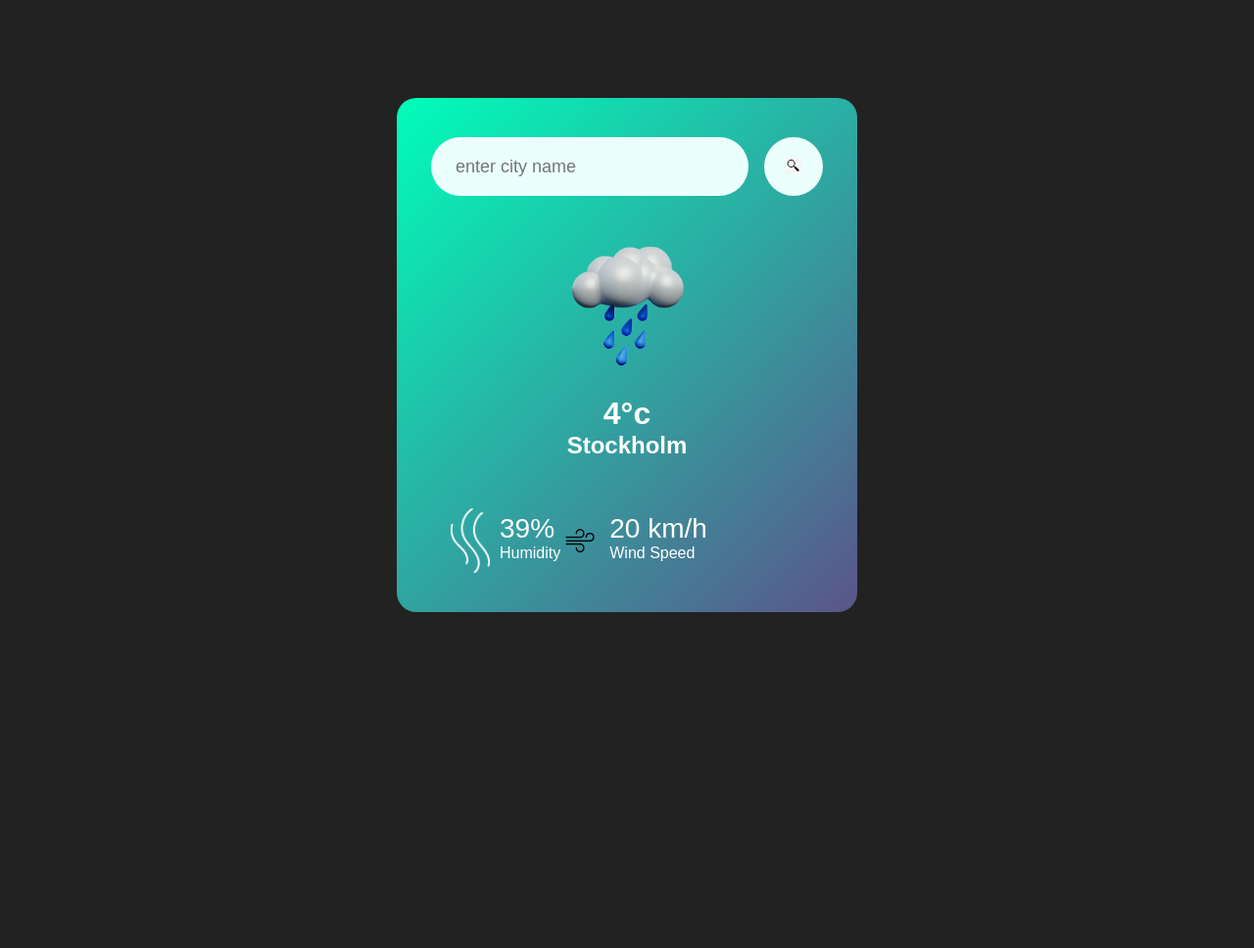
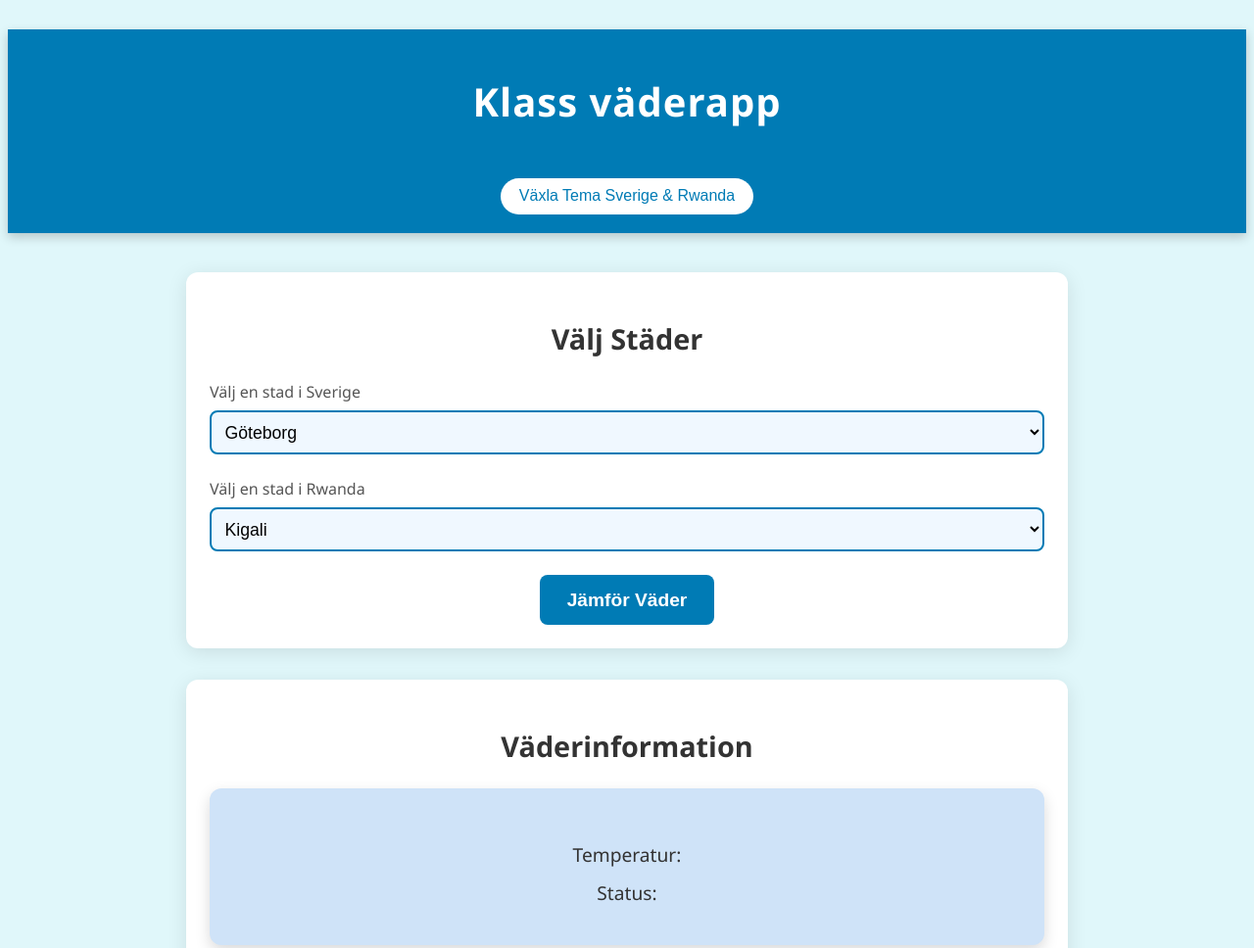
Before and after one commit to WilliamSkogh/hemsida-grupp, a plain HTML site: page index.html in a window 1280 px wide. Shown: the top 968 px of the page at 98% size. Before the commit the page ends 800 px from the top, so only its background shows below. Drawn offline with Linux system fonts and the light colour scheme.

Commit message:
gjord ändringar i temaväxlingen frest js och css

```diff
--- a/index.html
+++ b/index.html
@@ -1,71 +1,52 @@
-<!DOCTYPE html>
-<html>
+﻿<!DOCTYPE html>
+<html lang="en">
 <head>
+    <meta charset="UTF-8">
     <meta name="viewport" content="width=device-width, initial-scale=1.0">
-    <title>Weather App</title>
+    <title>Väderapp</title>
     <link rel="stylesheet" href="style.css">
-
 </head>
 <body>
-    <div class="card">
-         <div class = "search">
-            <input type="text" placeholder="enter city name"
-            spellcheck="false">
-            <button><img src="images/Search.pnp.jpg"> </button>
 
+    <header>
+        <h1>Klass väderapp</h1>
+        <button id="toggleTheme">Växla Tema Sverige & Rwanda</button>
+    </header>
+
+    <main>
+        <section id="valjastad">
+        <h2>Välj Städer</h2>
+        <div class="valja-stad">
+            <label for="sverigeStad">Välj en stad i Sverige</label>
+            <select id="sverigeStad">
+                <option value="2711537">Göteborg</option>
+                <option value="2673730">Stockholm</option>
+        </select>
         </div>
-        <div class="Weather">
-            <img src="images/rain.png" class="weather-icon">
-            <h1 class="temp">4°c</h1>
-            <h2 class="city">Stockholm</h2>
-            <div  class="details">
-                <div class="col">
-                    <img src="images/humidity.png">
-                    <div>
-                        <p class="humidity">39%</p>
-                        <p>Humidity</p>
-                    </div>
-                    <div class="col">
-                        <img src="images/wind.png">
-                        <div>
-                            <p class="wind">20 km/h</p>
-                            <p>Wind Speed</p>
-                        </div>
-                    </div>
-            </div>
+        <div class="valja-stad">
+            <label for="rwandaStad">Välj en stad i Rwanda</label>
+            <select id="rwandaStad">
+                <option value="202061">Kigali</option>
+                <option value="203112">Butare</option>
+            </select>
         </div>
-    </div>
+        <button id="vaderJamforelse">Jämför Väder</button>
+    </section>
 
-    <script>
-        const apiKey = "64153c628fc620f0cdb6eb639954fdbe";
-        const apiUrl = "https://api.openweathermap.org/data/2.5/weather?units=metric&q=";
-
-        const searchBox = document.querySelector(".search input");
-        const searchBtn = document.querySelector(".search button");
-
-        async function checkWeather(city) {
-            const response = await fetch(apiUrl + city + `&appid=${apiKey}`);
-            const data = await response.json();
-            console.log(data);
-
-
-            document.querySelector(".city").innerHTML = data.name;
-            document.querySelector(".temp").innerHTML = Math.round(data.main.temp) + "°C";
-            document.querySelector(".humidity").innerHTML = data.main.humidity + "%";
-            document.querySelector(".wind").innerHTML = data.wind.speed + " km/h";
-
-            if(data.weather[0].main =="Clouds"){
-
-
-        }
-    }
-
-        searchBtn.addEventListener("click", () => {
-            const city = searchBox.value;
-            checkWeather(city);
-        });
-        </script>
-
+ <section id="vaderInformation">
+    <h2>Väderinformation</h2>
+     <div id="sverigeVader" class="vader-kort">
+        <h3 class="sverigeStad"></h3>
+        <p class="temperatur">Temperatur: </p>
+         <p class="beskrivning">Status: </p>
+     </div>
+     <div id="rwandaVader" class="vader-kort">
+        <h3 class="rwandaStad"></h3>
+      <p class="temperatur">Temperatur: </p>
+      <p class="beskrivning">Status:</p>
+     </div>
+ </section>
+    </main>
+    <script src="script.js"></script>
 </body>
-
 </html>
--- /dev/null
+++ b/script.js
@@ -0,0 +1,72 @@
+const apiNyckel = 'b145baa6f3f75a96d9e6d88ac27a7d08';
+
+
+function hamtaVader(stadId, elementId, stadNamn) {
+    const url = `https://api.openweathermap.org/data/2.5/weather?id=${stadId}&units=metric&appid=${apiNyckel}&lang=sv`;
+
+    fetch(url)
+        .then((response) => response.json())
+        .then((data) => {
+
+            let temperatur = Math.round(data.main.temp) + "°C";
+            let temperaturF = Math.round((data.main.temp * 9/5) + 32) + "°F";
+            let beskrivning = data.weather[0].description;
+
+            document
+            .getElementById(elementId)
+            .querySelector('h3').innerText = stadNamn;
+
+            document
+                .getElementById(elementId)
+                .querySelector('.temperatur').innerText = `Temperatur: ${temperatur}`;
+
+            document
+                .getElementById(elementId)
+                .querySelector('.beskrivning').innerText = `Beskrivning: ${beskrivning}`;
+        })
+        .catch((error) => {
+
+            document
+                .getElementById(elementId)
+                .querySelector('.temperatur').innerText = "något blev fel";
+
+            console.error("Fel vid hämtning av väderdata:", error);
+        });
+}
+
+
+document.getElementById('vaderJamforelse').addEventListener('click', () => {
+
+    const sverigeStadId = document.getElementById('sverigeStad').value;
+    const rwandaStadId = document.getElementById('rwandaStad').value;
+
+    const sverigeStadNamn = document.getElementById('sverigeStad').selectedOptions[0].text;
+    const rwandaStadNamn = document.getElementById('rwandaStad').selectedOptions[0].text;
+
+    hamtaVader(sverigeStadId, 'sverigeVader', sverigeStadNamn);
+    hamtaVader(rwandaStadId, 'rwandaVader', rwandaStadNamn);
+});
+
+
+document.addEventListener('DOMContentLoaded', () => {
+    const savedTheme = localStorage.getItem('theme');
+    if (savedTheme) {
+      document.body.classList.add(savedTheme);
+    } else {
+
+      document.body.classList.add('ljustema');
+      localStorage.setItem('theme', 'ljustema');
+    }
+  });
+
+  document.getElementById('toggleTheme').addEventListener('click', () => {
+    if (document.body.classList.contains('ljustema')) {
+      document.body.classList.remove('ljustema');
+      document.body.classList.add('morktema');
+      localStorage.setItem('theme', 'morktema');
+    } else {
+      document.body.classList.remove('morktema');
+      document.body.classList.add('ljustema');
+      localStorage.setItem('theme', 'ljustema');
+    }
+  });
--- a/style.css
+++ b/style.css
@@ -1,82 +1,240 @@
-*{
+
+
+﻿* {
   margin: 0;
   padding: 0;
-  font-family: 'Poppins', sans-serif;
   box-sizing: border-box;
 }
-body{
-  background: #222;
+
+body {
+  font-family: 'Segoe UI', Tahoma, Geneva, Verdana, sans-serif;
+  display: flex;
+  flex-direction: column;
+  align-items: center;
+  background-color: #e0f7fa;
+  transition: background-color 0.4s ease;
 }
-.card{
+
+/* Header-styling */
+header {
+  width: 100%;
+  background-color: #007bb5;
+  color: #fff;
+  text-align: center;
+  padding: 1.2rem 0;
+  margin-bottom: 2.5rem;
+  box-shadow: 0 4px 10px rgba(0, 0, 0, 0.2);
+  position: relative;
+}
+
+header h1 {
+  font-size: 2.5rem;
+  font-weight: 600;
+  letter-spacing: 1px;
+}
+
+header button {
+  padding: 0.6rem 1.2rem;
+  font-size: 1rem;
+  color: #007bb5;
+  background-color: #fff;
+  border: none;
+  border-radius: 50px;
+  cursor: pointer;
+  margin-top: 1.5rem;
+  transition: transform 0.2s ease, background-color 0.3s ease;
+}
+header button:hover {
+  background-color: #005c91;
+  color: #fff;
+  transform: scale(1.05);
+  box-shadow: 0px 6px 12px rgba(0, 0, 0, 0.2);
+}
+
+/* Main styling */
+main {
   width: 90%;
-  max-width: 470px;
-  background: linear-gradient(135deg, #00feba, #5b548a);
-  color: #fff;
-  margin: 100px  auto 0;
-  border-radius: 20px;
-  padding: 40px  35px;
+  max-width: 900px;
   text-align: center;
 }
-.search{
-  width: 100%;
-  display: flex;
-  align-items: center;
-  justify-content: space-between;
+
+/* Section-styling */
+section {
+  margin-bottom: 2rem;
+  padding: 1.5rem;
+  background-color: #ffffff;
+  border-radius: 12px;
+  box-shadow: 0 4px 20px rgba(0, 0, 0, 0.1);
+  transition: transform 0.4s ease, background-color 0.4s ease;
 }
-.search input{
-  border: 0;
-  outline: 0;
-  background: #ebfffc;
-  color: #555;
-  padding: 10px 25px;
-  height: 60px;
-  border-radius: 30px;
-  flex: 1;
-  margin-right: 16px;
-  font-size: 18px;
+
+section:hover {
+  transform: translateY(-5px);
 }
-.search button{
-  border: 0;
-  outline: 0;
-  background: #ebfffc;
-  border-radius: 50%;
-  width: 60px;
-  height: 60px;
-  cursor: pointer;
+
+/* Titel-styling */
+h2 {
+  font-size: 1.8rem;
+  color: #333;
+  margin-bottom: 1rem;
+  font-weight: 600;
 }
-.search button img{
-  width: 16px;
-}
-.weather-icon{
-  width: 170px;
-  margin-top: 30px;
-}
-.weather h1{
-  font-size: 80px;
-  font-weight: 500;
-}
-.weather h2{
-  font-size: 45px;
-  font-weight: 400;
-  margin-top: -10px;
-}
-.details{
-  display: flex;
-  align-items: center;
-  justify-content: space-between;
-  padding: 0 20px;
-  margin-top: 50px;
-}
-.col{
-  display: flex;
-  align-items: center;
+
+/* Stad-val styling */
+.valja-stad {
+  margin: 1.5rem 0;
   text-align: left;
 }
-.col img{
-  width: 40px;
-  margin-right: 10px;
+
+.valja-stad label {
+  font-size: 1rem;
+  color: #555;
 }
-.humidity, .wind{
-  font-size: 28px;
-  margin-top: -6px;
+
+.valja-stad select {
+  padding: 0.6rem;
+  font-size: 1.1rem;
+  border-radius: 8px;
+  margin-top: 0.5rem;
+  width: 100%;
+  border: 2px solid #007bb5;
+  background-color: #f0f8ff;
+  transition: border-color 0.3s ease;
 }
+
+.valja-stad select:hover {
+  border-color: #005c91;
+}
+/* Jämförelse-knappen */
+button#vaderJamforelse {
+  padding: 0.9rem 1.7rem;
+  font-size: 1.2rem;
+  font-weight: bold;
+  background-color: #007bb5;
+  color: white;
+  border: none;
+  border-radius: 8px;
+  cursor: pointer;
+  transition: background-color 0.3s ease, transform 0.2s ease;
+}
+
+button#vaderJamforelse:hover {
+  background-color: #005c91;
+  transform: scale(1.05);
+}
+
+/* Väderkort styling */
+.vader-kort {
+  margin-top: 1.5rem;
+  padding: 1.8rem;
+  border-radius: 12px;
+  box-shadow: 0px 6px 15px rgba(0, 0, 0, 0.15);
+  background-color: #e0f7fa;
+  color: #333;
+  transition: background-color 0.4s ease, transform 0.3s ease;
+}
+
+.vader-kort:hover {
+  transform: translateY(-3px);
+  box-shadow: 0px 8px 20px rgba(0, 0, 0, 0.2);
+}
+
+/* Temperatur och beskrivning styling */
+.vader-kort h3 {
+  font-size: 1.6rem;
+  color: #007bb5;
+  margin-bottom: 0.7rem;
+}
+
+.vader-kort p {
+  font-size: 1.2rem;
+  margin: 0.7rem 0;
+}
+
+/* Sverige och Rwanda temaväxling */
+body.sverige-theme {
+  background-color: #d0eaff;
+}
+
+body.sverige-theme header {
+  background-color: #005b9a;
+}
+
+body.rwanda-theme {
+  background-color: #fff3e0;
+}
+
+body.rwanda-theme header {
+  background-color: #e67e22;
+}
+
+.rwanda-theme .vader-kort {
+  background-color: #ffcc80;
+}
+
+.sverige-theme .vader-kort {
+  background-color: #cfe3f8;
+}
+
+/* Enkel animation för växlande tema */
+header, .vader-kort, body {
+  transition: background-color 0.3s ease, box-shadow 0.3s ease;
+}
+
+/* Hover-effekter */
+header:hover, .vader-kort:hover {
+  box-shadow: 0px 8px 16px rgba(0, 0, 0, 0.3);
+}
+
+/* Responsiv design */
+@media (max-width: 600px) {
+  header h1 {
+    font-size: 1.8rem;
+  }
+
+  button#vaderJamforelse {
+    font-size: 1rem;
+    padding: 0.7rem 1.4rem;
+  }
+
+  .vader-kort p {
+    font-size: 1rem;
+  }
+
+}
+
+
+body {
+  font-family: 'Segoe UI', Tahoma, Geneva, Verdana, sans-serif;
+  display: flex;
+  flex-direction: column;
+  align-items: center;
+  background-color: #e0f7fa;
+  transition: background-color 0.4s ease;
+}
+
+
+body.ljustema {
+  background-color: #e0f7fa;
+}
+
+body.ljustema header {
+  background-color: #007bb5;
+}
+
+body.ljustema .vader-kort {
+  background-color: #cfe3f8;
+}
+
+
+body.morktema {
+  background-color: #003f5c;
+}
+
+body.morktema header {
+  background-color: #002a3b;
+}
+
+body.morktema .vader-kort {
+  background-color: #557a95;
+}
```
